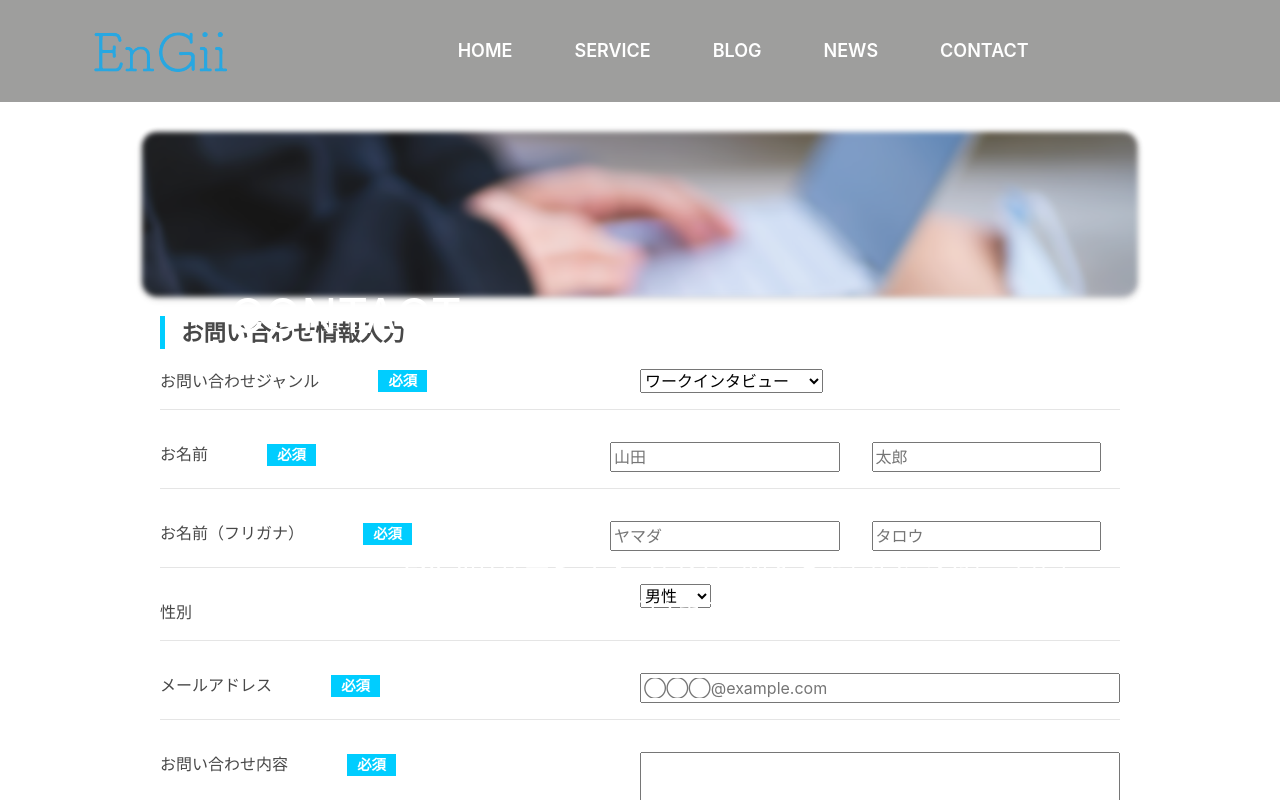
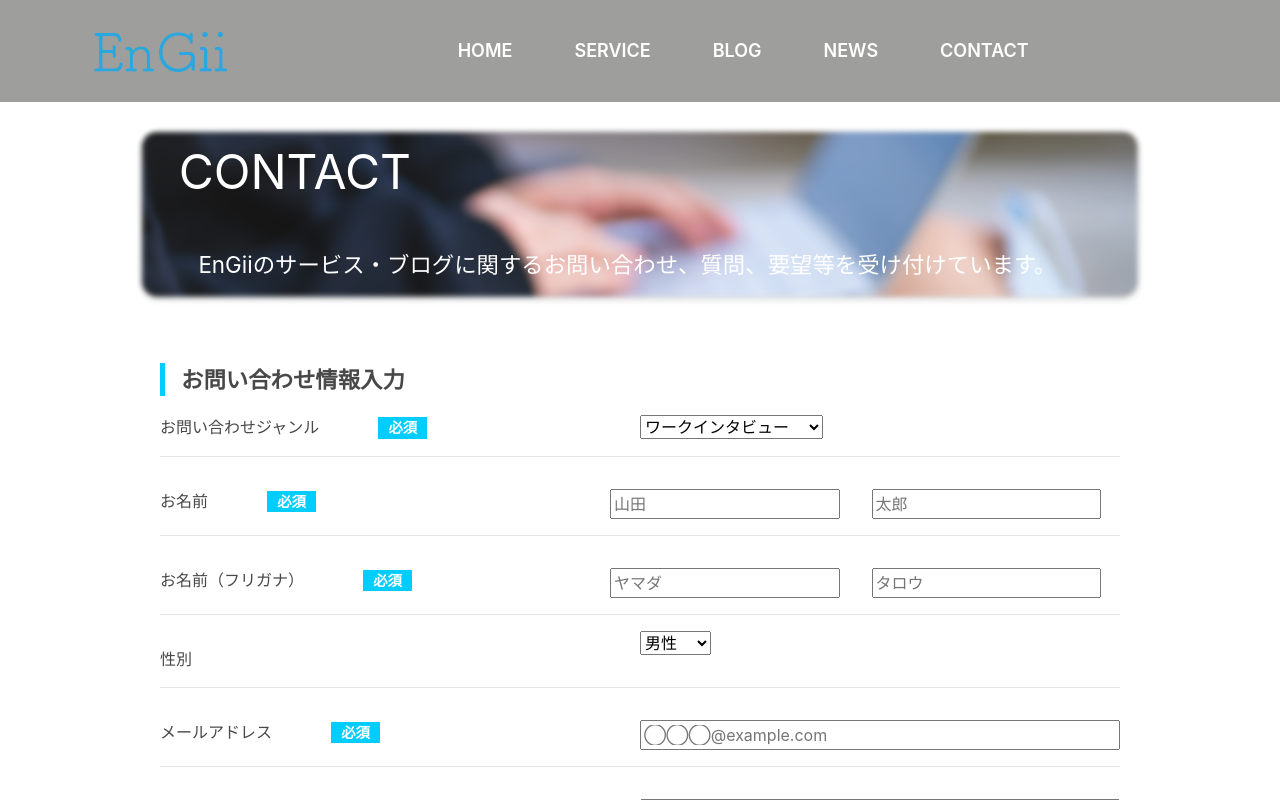
Before and after one commit to vivaruckk17/officialengii, a Nuxt app: page /contact in a window 1280 px wide. Shown: the top 800 px of the page. Built offline with nearby package versions, Linux system fonts and the light colour scheme.

Commit message:
Update contact.vue

```diff
--- a/pages/contact.vue
+++ b/pages/contact.vue
@@ -295,21 +295,24 @@ export default {
     padding-top:120px;
     margin: 0 auto;
   }
+  .main-form{
+    margin-top:50px;
+  }
   .contact-box{
-    top:10rem;
+    top:1rem;
 
   }
   .contact-box .text1{
-    font-size: 3.0rem;
-    padding-left:10%;
+    font-size: 2.0rem;
+    padding-left:5%;
   }
   .contact-box .text2{
-    bottom:-70px;
-    font-size:1.7rem;
+    top:5rem;
+    font-size:1.0rem;
 
   }
   .text2 .text2-box{
-    width:70%;
+    width:90%;
   }
   .form-box{
     display:flex;
@@ -338,5 +341,16 @@ export default {
   .main-contact{
     max-width: 1024px;
   }
+  .contact-box .text1{
+    font-size: 3.0rem;
+  }
+  .contact-box .text2{
+    top:7rem;
+    font-size:1.4rem;
+
+  }
+  .text2 .text2-box{
+    width:90%;
+  }
 }
 </style>
```
